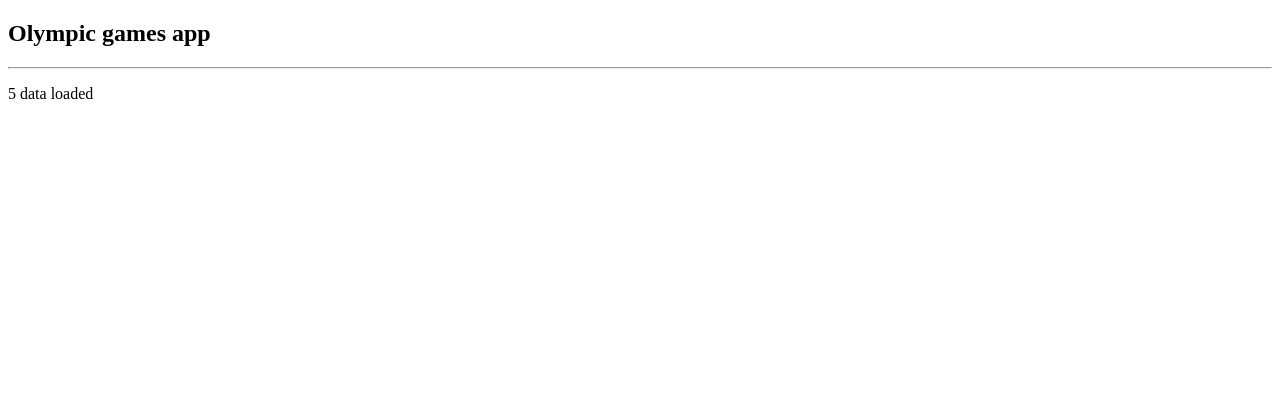
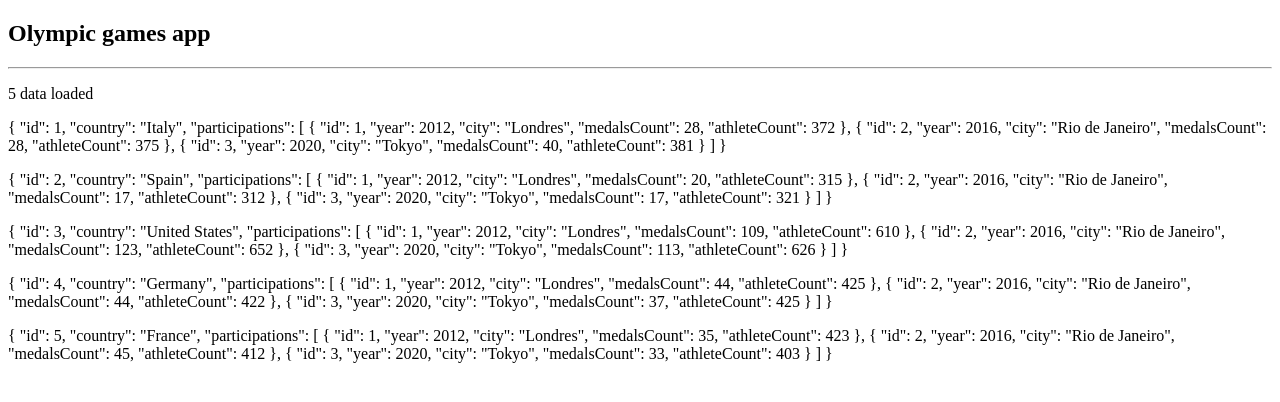
Before and after one commit to francoismk/angular-olympic-app, an Angular app: page / in a window 1280 px wide. Shown: the top 402 px of the page. Built offline with nearby package versions, Linux system fonts and the light colour scheme.

Commit message:
feat: display raw data

```diff
--- a/src/app/pages/home/home.component.html
+++ b/src/app/pages/home/home.component.html
@@ -1,3 +1,6 @@
 <h2>Olympic games app</h2>
 <hr />
 <p>{{ (olympics$ | async)?.length }} data loaded</p>
+<div *ngIf="olympics$ | async as olympics">
+  <p *ngFor="let olympic of olympics"> {{ olympic | json }}</p>
+</div>
```
